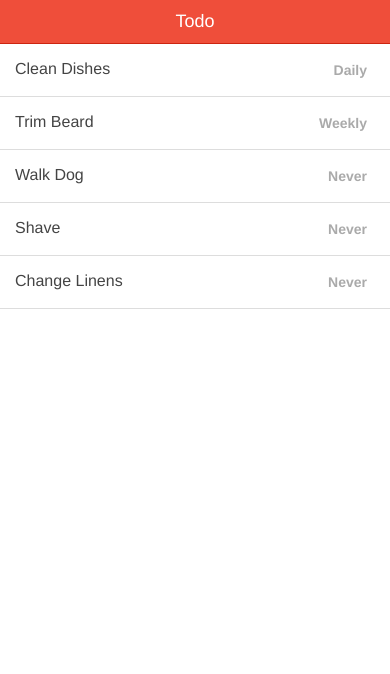
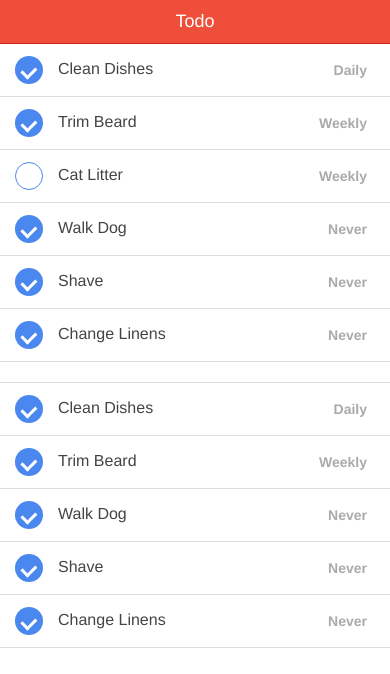
Before and after one commit to deddu/mammapp, a website: page www/index.html at #/home in a window 390 px wide. Drawn offline with Linux system fonts and the light colour scheme; some packages are replaced by stand-ins of ours; files whose address does not match are found by name.

Commit message:
FUUUUUUUUUUUUUUU

```diff
--- a/www/js/controllers.js
+++ b/www/js/controllers.js
@@ -9,17 +9,24 @@ angular.module('starter.controllers', [])
 .controller('PetsTabCtrl', function($scope, ActionSheet, Pets) {
 
 
-  $scope.alltasks = [
-            { id: 0, title: 'Clean Dishes', description: 'Have you cleaned the dishes?', active:true ,frequency:"Daily" },
-            { id: 1, title: 'Trim Beard', description: 'Trim your beard!' , active:true ,frequency:"Weekly"},
-            { id: 2, title: 'Cat Litter', description: 'Clean the cat litter!' , active:false ,frequency:"Weekly"},
-            { id: 3, title: 'Walk Dog', description: 'and wear a pullover, is chilly today!' , active:true ,frequency:"Never"},
-            { id: 4, title: 'Shave', description: 'You are not a grizzly!!' , active:true ,frequency:"Never"},
-            { id: 5, title: 'Change Linens', description: 'Change your linens!' , active:true ,frequency:"Never"}
-        ];
+//  $scope.alltasks = [
+//            { id: 0, title: 'Clean Dishes', description: 'Have you cleaned the dishes?', active:true ,frequency:"Daily" },
+//            { id: 1, title: 'Trim Beard', description: 'Trim your beard!' , active:true ,frequency:"Weekly"},
+//            { id: 2, title: 'Cat Litter', description: 'Clean the cat litter!' , active:false ,frequency:"Weekly"},
+//            { id: 3, title: 'Walk Dog', description: 'and wear a pullover, is chilly today!' , active:true ,frequency:"Never"},
+//            { id: 4, title: 'Shave', description: 'You are not a grizzly!!' , active:true ,frequency:"Never"},
+//            { id: 5, title: 'Change Linens', description: 'Change your linens!' , active:true ,frequency:"Never"}
+//        ];
   // "Pets" is a service returning mock data (services.js)
-  //$scope.alltasks = Pets.all();
-  //$scope.selectedtasks = $scope.alltasks.filter(function(x){return x.active});
+  $scope.alltasks = Pets.all();
+//  $scope.selectedtasks = $scope.alltasks.filter(function(x){return x.active});
+  $scope.checkboxclicked = function(sel){
+      $scope.$apply()
+//      $scope.alltasks[sel.id] = sel
+//      $scope.alltasks.map(function(x){console.log(x.title + " is " + x.active)});
+      //      $scope.alltasks[el.id].active=el.active
+       //      $scope.alltasks.map(function(x){console.log(x.title + " is " + x.active)});
+  }
 
 
 
--- a/www/templates/app.html
+++ b/www/templates/app.html
@@ -10,7 +10,20 @@
 
             <content has-header="true">
                 <ul class="list">
-                    <li ng-repeat="task in alltasks|filter:task.active=true" class="item"> {{task.title}}
+                    <li ng-repeat="task in alltasks" class="item item-checkbox">
+                        {{task.title}}
+                        <label class="checkbox">
+                            <input type="checkbox" ng-model="task.active">
+                        </label>
+                        <span class="badge"> {{task.frequency}}</span>
+                    </li>
+                </ul>
+                <ul class="list">
+                    <li ng-repeat="task in alltasks|filter:task.active=true" class="item item-checkbox">
+                        {{task.title}}
+                        <label class="checkbox">
+                            <input type="checkbox" ng-model="task.active">
+                        </label>
                         <span class="badge"> {{task.frequency}}</span>
                     </li>
                 </ul>
@@ -22,9 +35,9 @@
         <side-menu side="right">
             <content has-header="true">
             <ul class="list">
-                <li ng-repeat="task in alltasks" class="item item-checkbox item-button-right"> {{task.title}}
+                <li ng-repeat="task in alltasks" class="item item-checkbox"> {{task.title}}
                     <label class="checkbox">
-                        <input type="checkbox" ng-model="task.active" ng-click="checkboxclicked(task)">
+                        <input type="checkbox" ng-model="task.active">
                     </label>
                     <span ng-click="show(task)" class="badge">    {{task.frequency}}     </span>
                 </li>
```
